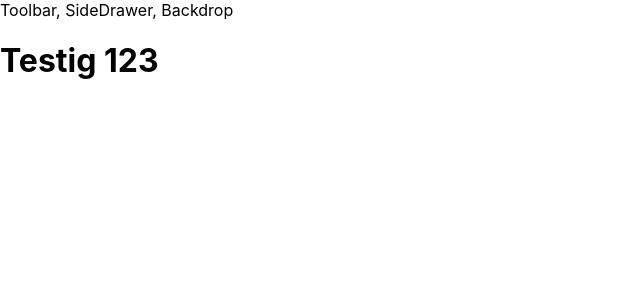
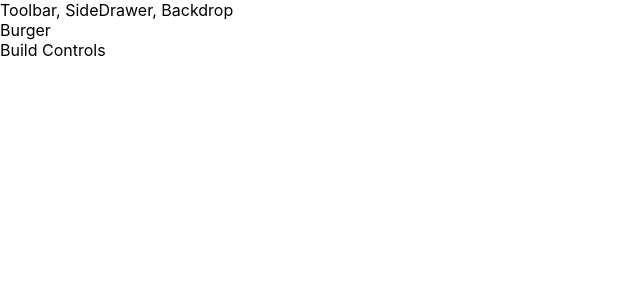
Before and after one commit to atm1504/ham-burger-react, a React app: page / in a window 1280 px wide. Shown: the top 300 px of the page, without its empty margins (0-640 px from the left). Built offline with nearby package versions, Linux system fonts and the light colour scheme.

Commit message:
Containers added

```diff
--- a/src/App.js
+++ b/src/App.js
@@ -1,12 +1,13 @@
 import React, { Component } from 'react';
 import Layout from "./components/Layout/Layout"
+import BurgerBuilder from './containers/BurgerBuilder/BurgerBuilder';
 
 export default class App extends Component {
   render() {
     return (
       <div>
         <Layout >
-          <h1>Testig 123</h1>
+          <BurgerBuilder />
         </Layout>
       </div>
     )
--- /dev/null
+++ b/src/components/Layout/Layout.css
@@ -0,0 +1,3 @@
+.Content {
+  margin-top: 16px;
+}
--- a/src/components/Layout/Layout.js
+++ b/src/components/Layout/Layout.js
@@ -1,12 +1,13 @@
 import React from 'react';
 import Aux from "./../../hoc/Aux"
+import classes from "./Layout.css"
 
 const layout = (props) => (
     <Aux>
         <div>
             Toolbar, SideDrawer, Backdrop
         </div>
-        <main>
+        <main className={classes.Content}>
             {props.children}
         </main>
     </Aux>
--- /dev/null
+++ b/src/containers/BurgerBuilder/BurgerBuilder.js
@@ -0,0 +1,13 @@
+import React, { Component } from 'react'
+import Aux from '../../hoc/Aux'
+
+export default class BurgerBuilder extends Component {
+    render() {
+        return (
+            <Aux>
+                <div>Burger</div>
+                <div>Build Controls</div>
+            </Aux>
+        )
+    }
+}
```
